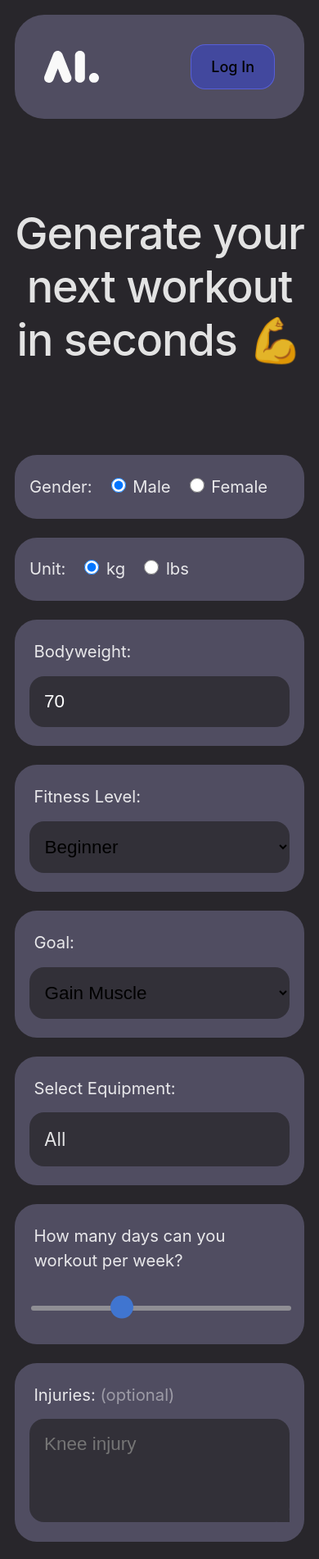
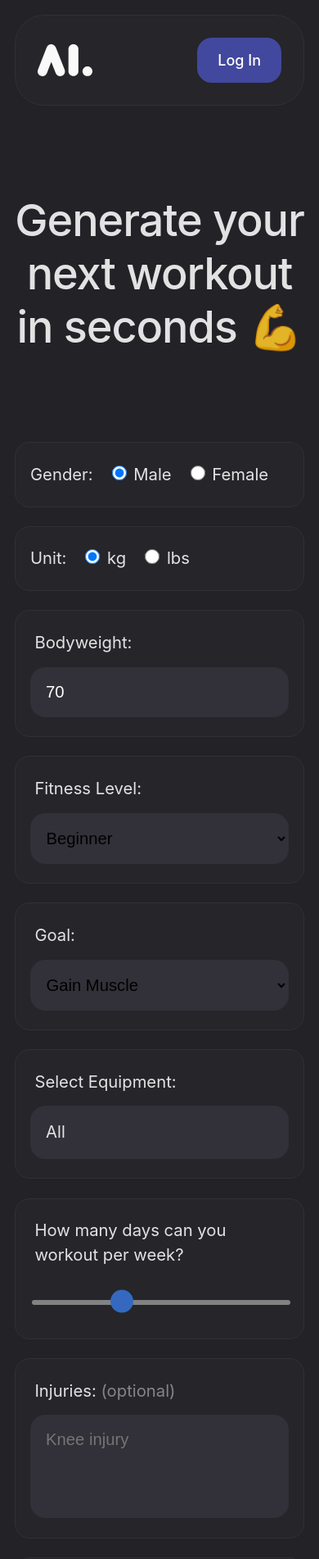
Before and after one commit to GRdevelops/openAI-Workout-Generator, a React (Vite) app: page / in a window 390 px wide. Shown: the top 1902 px of the page at 82% size. Built offline with nearby package versions, Linux system fonts and the light colour scheme.

Commit message:
ui changes

```diff
--- a/package.json
+++ b/package.json
@@ -24,6 +24,7 @@
     "react-spinners": "^0.13.8"
   },
   "devDependencies": {
+    "@emotion/babel-plugin": "^11.11.0",
     "@types/react": "^18.2.37",
     "@types/react-dom": "^18.2.15",
     "@vitejs/plugin-react": "^4.2.0",
--- a/src/components/Footer.jsx
+++ b/src/components/Footer.jsx
@@ -5,7 +5,7 @@ import styled from '@emotion/styled';
 import styles from '../styles/theme.js';
 
 const Container = styled.div`
-	font-size: 0.875rem;
+	font-size: 0.925rem;
 	position: relative;
 	margin: 1rem auto;
 	padding: 2rem 2rem;
@@ -13,10 +13,11 @@ const Container = styled.div`
 	flex-wrap: wrap;
 	justify-content: space-between;
 	align-items: center;
-	gap: 1rem;
+	gap: 1.5rem;
 	max-width: ${styles.containerWidth};
 	background-color: ${styles.primaryColor};
-	border-radius: ${styles.containerBorderRadius}
+	border-radius: ${styles.containerBorderRadius};
+	border: ${styles.inputBorder}
 `;
 
 const Footer = ({ userData }) => {
--- a/src/components/Header.jsx
+++ b/src/components/Header.jsx
@@ -11,13 +11,14 @@ import styles from '../styles/theme.js';
 const Container = styled.div`
 	position: relative;
 	margin-top: 1rem;
-	padding: 2rem 2rem;
+	padding: 1.5rem;
 	display: flex;
 	justify-content: space-between;
 	align-items: center;
 	max-width: ${styles.containerWidth};
 	background-color: ${styles.primaryColor};
-	border-radius: ${styles.containerBorderRadius}
+	border-radius: ${styles.containerBorderRadius};
+	border: ${styles.inputBorder};
 `;
 
 const Logo = styled.img`
--- a/src/components/Header/AuthenticationButton.jsx
+++ b/src/components/Header/AuthenticationButton.jsx
@@ -33,7 +33,7 @@ const ProfileCard = styled(motion.div)`
     content: '';
     position: absolute;
     bottom: 100%;
-    right: 20px;
+    right: 55px;
     border-left: 8px solid transparent;
     border-right: 8px solid transparent;
     border-bottom: 8px solid white;
@@ -60,7 +60,7 @@ const cardVariants = {
 			opacity: 0,
 			scale: 0,
 			y: '-50%',
-			x: '40%',
+			x: '30%',
 		},
 		visible: {
 			opacity: 1,
--- a/src/components/Header/ProfileImage.jsx
+++ b/src/components/Header/ProfileImage.jsx
@@ -8,11 +8,16 @@ import styles from '../../styles/theme.js';
 
 const Image = styled(motion.img)`
 	max-height: 55px;
-	border-radius: 50%;
+	border-radius: 100%;
 	cursor: pointer;
 	border: ${styles.inputBorder};
 	position: relative;
 	top: 3px;
+  transition: all 50ms ease;
+
+  &:hover {
+    border: 1px solid #fffa;
+  }
 `;
 
 const ProfileImage = ({ onClick }) => {
@@ -23,7 +28,7 @@ const ProfileImage = ({ onClick }) => {
 			onClick={onClick}
       src={user.picture}
       alt={user.name}
-      whileHover={{ scale: 1.05 }}
+      // whileHover={{ scale: 1.05 }}
 
     />
   )
--- a/src/components/WorkoutForm.jsx
+++ b/src/components/WorkoutForm.jsx
@@ -35,6 +35,7 @@ export const Wrapper = styled.div`
 	flex-direction: column;
 	border-radius: ${styles.wrapperBorderRadius};
 	margin-bottom: ${styles.verticalSpace};
+	border: ${styles.inputBorder};
 `;
 
 // Component
@@ -73,9 +74,7 @@ function WorkoutForm({ userData, setUserData, onSubmit, isLoading }) {
 
 	const goals = ['Gain Muscle', 'Get Leaner', 'Boost Strength', 'Stay Fit', 'Enhance Stamina']
 
-	const handleSliderChange = event => {
-		setUserData({ ...userData, daysPerWeek: event.target.value });
-	};
+
 
 	const handleSubmit = event => {
 		event.preventDefault();
@@ -136,8 +135,8 @@ function WorkoutForm({ userData, setUserData, onSubmit, isLoading }) {
 				label='How many days can you workout per week?'
 				min={1}
 				max={7}
-				value={userData.daysPerWeek}
-				onChange={handleSliderChange}
+				userData={userData}
+				setUserData={setUserData}
 			/>
 
 			<TextArea label='Injuries:' placeholder='Knee injury' statePropertyToChange='injuries' userData={userData} setUserData={setUserData} optional/>
--- a/src/components/WorkoutForm/OtherInputs.jsx
+++ b/src/components/WorkoutForm/OtherInputs.jsx
@@ -61,6 +61,7 @@ const LongText = styled.textarea`
 	border: ${styles.inputBorder};
 	border-radius: ${styles.inputBorderRadius};
 	background-color: ${styles.inputBackgroundColor};
+	resize: none;
 
 	&::placeholder {
 		vertical-align: top;
--- a/src/components/WorkoutForm/Slider.jsx
+++ b/src/components/WorkoutForm/Slider.jsx
@@ -1,7 +1,6 @@
+import React, { useState } from 'react';
 import styled from '@emotion/styled';
-import styles from '../../styles/theme.js';
-import { Label } from '../WorkoutForm.jsx'
-import { Wrapper } from '../WorkoutForm.jsx';
+import { Label, Wrapper } from '../WorkoutForm.jsx';
 
 const SliderContainer = styled.div`
 	position: relative;
@@ -54,14 +53,30 @@ const SliderTooltip = styled.div`
 	color: white;
 	text-align: center;
 	border-radius: 12px;
-	padding: 8px 16px;
-	bottom: 100%;
+	padding: 7px 14px;
+	bottom: 105%;
 	left: ${props => `calc(${((props.value - props.min) / (props.max - props.min)) * 95}% - 5%)`};
 	transform: translateX(30%);
 	white-space: nowrap;
 `;
 
-const Slider = ({ label, min, max, value, onChange }) => {
+const Slider = ({ label, min, max, userData, setUserData }) => {
+  const [showTooltip, setShowTooltip] = useState(false);
+
+	const handleSliderChange = event => {
+		setUserData({ ...userData, daysPerWeek: event.target.value });
+	};
+
+  const handleTouchStart = () => {
+    setShowTooltip(true);
+  };
+
+  const handleTouchEnd = () => {
+    setShowTooltip(false);
+  };
+
+	const tooltipStyle = showTooltip ? { display: 'block' } : {};
+
   return (
     <>
       <Wrapper>
@@ -69,17 +84,20 @@ const Slider = ({ label, min, max, value, onChange }) => {
         <SliderContainer>
           <SliderTooltip
             className='tooltip'
-						value={value}
+            value={userData.daysPerWeek}
             min={min}
-						max={max}>
-						{value}
+            max={max}
+						style={tooltipStyle}>
+            {userData.daysPerWeek}
           </SliderTooltip>
           <SliderInput
             type='range'
             min={min}
             max={max}
-						value={value}
-						onChange={onChange}
+            value={userData.daysPerWeek}
+            onChange={handleSliderChange}
+            onTouchStart={handleTouchStart}
+            onTouchEnd={handleTouchEnd}
           />
         </SliderContainer>
       </Wrapper>
--- a/src/styles/index.css
+++ b/src/styles/index.css
@@ -1,6 +1,6 @@
 
 :root {
-  font-size: clamp(1.125rem, 2vw, 1.125rem);
+  font-size: 1.125rem;
   font-family: Inter, system-ui, Avenir, Helvetica, Arial, sans-serif;
   line-height: 1.5;
   font-weight: 400;
@@ -8,7 +8,7 @@
 
   color-scheme: light dark;
   color: rgba(255, 255, 255, 0.87);
-  background-color: #28262B;
+  background-color: #232226;
 
   font-synthesis: none;
   text-rendering: optimizeLegibility;
@@ -26,7 +26,12 @@ a:hover {
   opacity: 0.9;
 }
 
+input {
+  color: white;
+}
+
 button {
+  color: white;
   border-radius: 1rem;
   border: 1px solid transparent;
   padding: 16px 24px;
@@ -34,7 +39,7 @@ button {
   font-weight: 500;
   font-family: inherit;
   background-color: #42489e;
-  border-color: hsla(237, 100%, 70%, 0.6);
+  /* border-color: hsla(237, 100%, 70%, 0.6); */
   cursor: pointer;
   transition: border-color 0.25s;
 }
--- a/src/styles/theme.js
+++ b/src/styles/theme.js
@@ -1,17 +1,18 @@
 const styles = {
-  primaryColor: '#504D61',
+  primaryColor: '#504D6111',
   secondaryColor: '#323038',
   formWidth: '24rem',
   verticalSpace: '1.3rem',
   inputPadding: '1rem',
   wrapperPadding: '1.3rem 1rem',
   fontSize: '1.125rem',
-  inputFontSize: '1.25rem',
+  inputFontSize: '1.125rem',
   fontFamily: 'Arial',
   inputBorder: '0px solid #444152',
   inputBorderRadius: '1rem',
-  wrapperBorderRadius: '1.5rem',
+  wrapperBorderRadius: '1rem',
   inputBackgroundColor: '#323038',
+  inputBorder: '1px solid #323038',
   white: '#fff',
   containerWidth: '1920px',
   containerBorderRadius: '2rem',
```
Also changed, not shown: .babelrc (added), 1 other file (tests, documents, lock files or other folders). Lines whose indentation alone changed are shown as unchanged.
